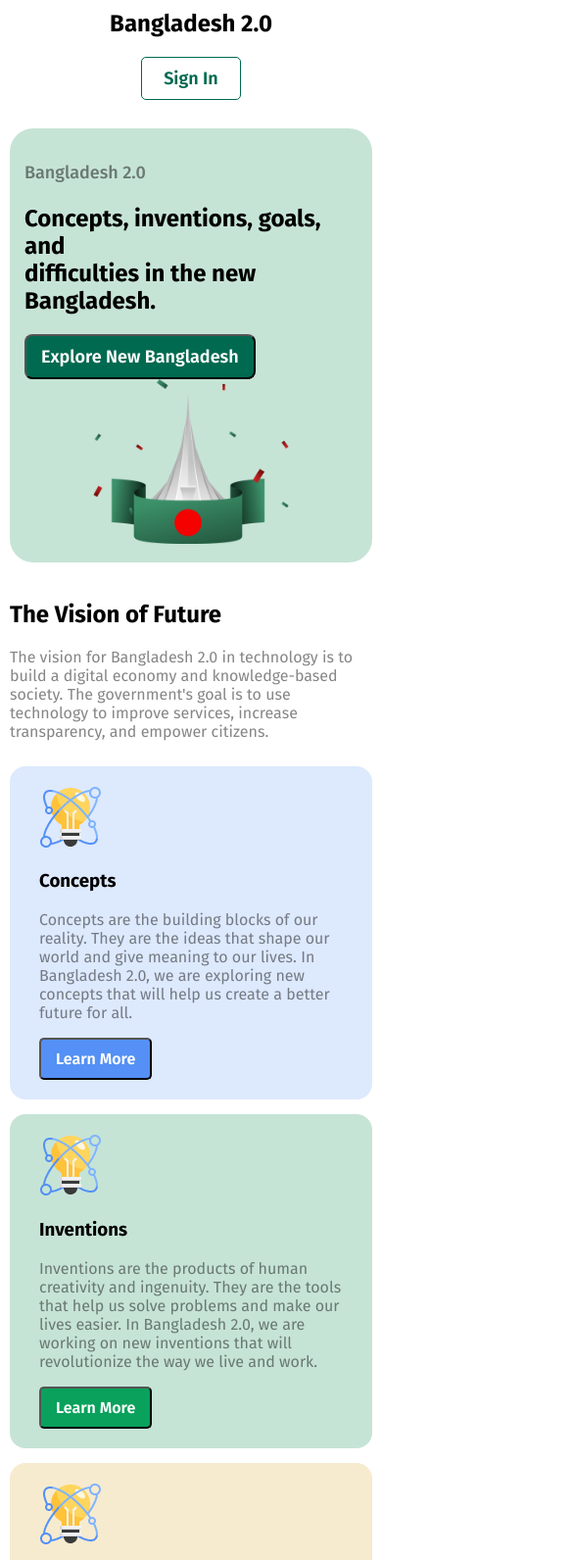
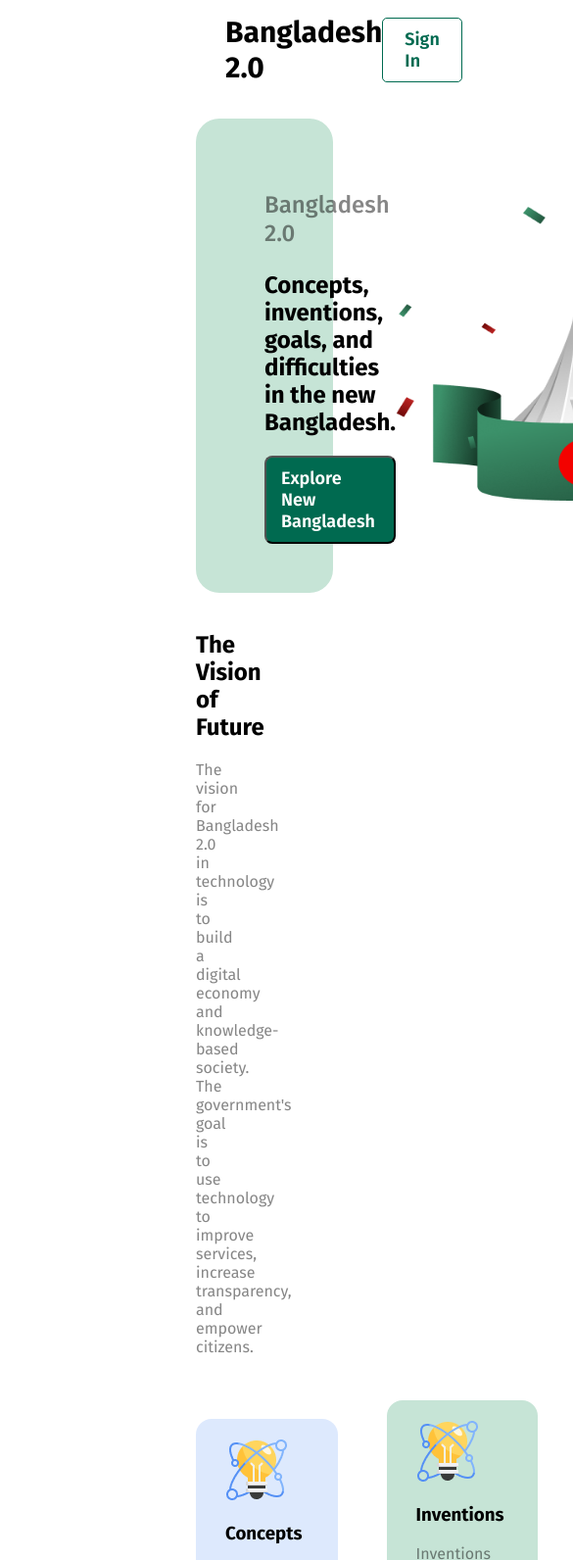
Before and after one commit to rakibahmad007/Assignment1_Programming-Hero, a plain HTML site: page index.html in a window 390 px wide. Shown: the top 1592 px of the page at 98% size, 585 px wide, since content can reach past the window. Drawn offline with Linux system fonts and the light colour scheme; a web font is replaced by a local one.

Commit message:
Update style.css

```diff
--- a/style.css
+++ b/style.css
@@ -403,134 +403,3 @@ body{
     background-color:rgb(191, 63, 63);
     transition: all 0.3s ease;
 }
-
-/* General responsiveness for smaller devices */
-@media (max-width: 1200px) {
-    body {
-      margin: 0px 100px 0px 100px;
-    }
-
-    .navbar {
-      flex-direction: column;
-      gap: 20px;
-    }
-
-    .hero {
-      flex-direction: column;
-      padding: 30px 20px;
-    }
-
-    .hero-child2 img {
-      width: 300px;
-      height: auto;
-    }
-
-    .vision-cards {
-      flex-direction: column;
-      gap: 30px;
-    }
-
-    .donate-cards {
-      flex-direction: column;
-      gap: 30px;
-    }
-  }
-
-  /* Adjustments for tablet screens */
-  @media (max-width: 768px) {
-    body {
-      margin: 0px 50px 0px 50px;
-    }
-
-    .hero {
-      padding: 20px 10px;
-    }
-
-    .hero-child1 #hero-title {
-      font-size: 20px;
-      line-height: 25px;
-    }
-
-    .hero-child2 img {
-      width: 250px;
-    }
-
-    .vision-cards,
-    .donate-cards {
-      gap: 20px;
-    }
-  }
-
-  /* Adjustments for mobile devices */
-  @media (max-width: 480px) {
-    body {
-      margin: 0px 10px 0px 10px;
-    }
-
-    .navbar {
-      padding: 10px;
-    }
-
-    .navbar .nav-child1 h1 {
-      font-size: 24px;
-    }
-
-    .hero {
-      padding: 15px;
-    }
-
-    .hero-child1 #hero-title {
-      font-size: 18px;
-    }
-
-    .hero-child2 img {
-      width: 200px;
-      height: auto;
-    }
-
-    .vision-cards,
-    .donate-cards {
-      flex-direction: column;
-      gap: 15px;
-    }
-
-    .quote-yunus {
-      padding: 15px;
-    }
-
-    .newsletter-child {
-      padding: 20px;
-    }
-  }
-  @media (max-width: 1200px) {
-    #input {
-        padding: 20px 100px; /* Adjust padding for smaller screens */
-    }
-}
-
-@media (max-width: 992px) {
-    #input {
-        padding: 15px 50px; /* Further reduce padding */
-        width: 100%; /* Ensure full width for medium-sized devices */
-    }
-}
-
-@media (max-width: 768px) {
-    #input {
-        padding: 10px 20px; /* Minimized padding for tablets */
-    }
-}
-
-@media (max-width: 576px) {
-    #input {
-        padding: 10px; /* Compact padding for small devices */
-        width: 100%; /* Maintain full width for mobile */
-    }
-}
-
-@media (max-width: 480px) {
-    #input {
-        padding: 5px; /* Minimal padding for very small screens */
-        font-size: 14px; /* Reduce font size for better readability */
-    }
-}
```
